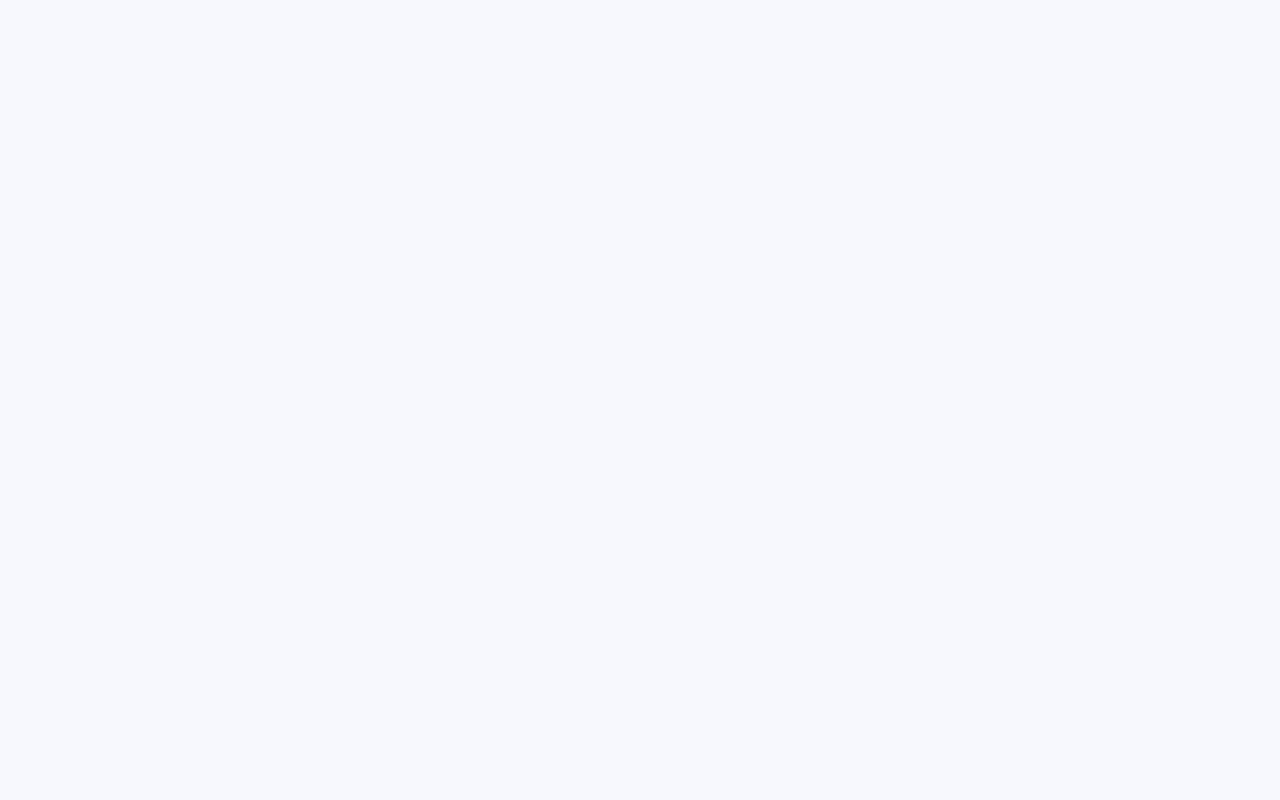
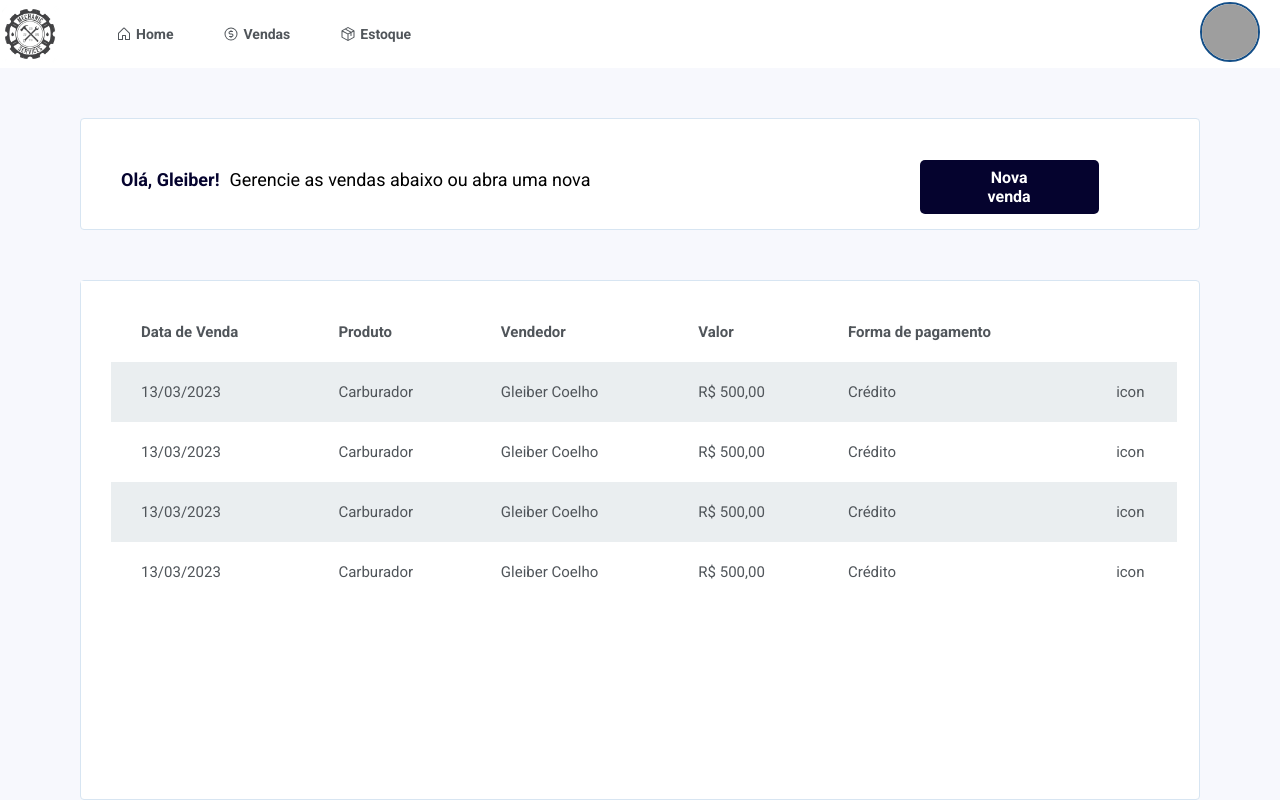
Before and after one commit to gleibercoelho/vite-project, a React (Vite) app: page /vendas in a window 1280 px wide. Before the commit this address had no page. Built offline with nearby package versions, Linux system fonts and the light colour scheme; sample sign-in values are in the browser's storage; grey boxes are pictures that could not be loaded; a web font is replaced by a local one.

Commit message:
add Sales Page

```diff
--- a/package.json
+++ b/package.json
@@ -9,7 +9,11 @@
     "preview": "vite preview"
   },
   "dependencies": {
+    "@emotion/react": "^11.10.6",
+    "@emotion/styled": "^11.10.6",
     "@hookform/resolvers": "^2.9.11",
+    "@mui/material": "^5.11.12",
+    "@mui/x-data-grid": "^6.0.1",
     "@phosphor-icons/react": "^2.0.5",
     "dom": "^0.0.3",
     "react": "^18.2.0",
--- a/src/components/ButtonPrimary/index.tsx
+++ b/src/components/ButtonPrimary/index.tsx
@@ -1,7 +1,7 @@
 import { Button } from "./style";
 
 interface IButtonProps extends React.ButtonHTMLAttributes<HTMLButtonElement> {
-    title: string;
+    title: any;
 }
 
 export const ButtonPrimary = (props: IButtonProps) => {
--- /dev/null
+++ b/src/components/Cabecalho/style.ts
@@ -0,0 +1,47 @@
+import styled from "styled-components";
+
+export const Cabecalho = styled.header`
+    display: flex;
+    flex-direction: row;
+    flex-wrap: wrap;
+    background-color: #fff;
+    height: 112px;
+    margin: 50px 80px;
+    border: 1px solid #D7E5F2;
+    border-radius: 4px;
+    align-content: baseline;
+
+
+    h2{
+        font-family: 'Roboto';
+    font-style: normal;
+    font-weight: 700;
+    font-size: 18px;
+    line-height: 21px;
+    text-align: center;
+    color: #05032E;
+    padding-left: 40px;
+    margin-top: 50px
+
+    }
+
+    span{
+        font-family: 'Roboto';
+        font-style: normal;
+        font-weight: 400;
+        font-size: 18px;
+        line-height: 21px;
+        align-content: flex-start;
+        padding-left: 10px;
+        margin-top: 50px
+    }
+
+    button {
+        flex-direction: flex;
+        margin-left: 75%;
+        margin-right: 10%;
+        align-items: center;
+        margin-top: -30px
+
+    }
+`;
--- /dev/null
+++ b/src/components/Tabela/index.tsx
@@ -0,0 +1,67 @@
+import { DataGrid, GridColDef, GridValueGetterParams, GridToolbar} from "@mui/x-data-grid";
+import { TabelaDiv } from "./style";
+import { CaretRight } from "@phosphor-icons/react";
+import { height } from "@mui/system";
+/* import { useDemoData } from '@mui/x-data-grid-generator'; */
+
+
+
+const columns: GridColDef[]= [
+    {field: "dataVenda", headerName: "Data de Venda", maxWidth: 250 },
+    {field: "produtoName", headerName: "Produto", maxWidth: 250 },
+    {field: "vendendorName", headerName: "Vendendor", maxWidth: 250 },
+    {field: "valor", headerName: "Valor", maxWidth: 250 },
+    {field: "formaPagamento", headerName: "Forma de pagamento", maxWidth: 250 },
+
+
+
+]
+
+const rows = [
+    {id: 1, dataVenda: "14/03/2023", produtoName: "Carburador", vendendorName: "Gleiber Coelho", valor: "R$ 150;00", formaPagamento: "Crédito" },
+    {id: 3, dataVenda: '14/03/2023', produtoName: "Carburador", vendendorName: "Gleiber Coelho", valor: "R$ 150;00", formaPagamento: "Crédito" },
+    {id: 2, dataVenda: '14/03/2023', produtoName: "Carburador", vendendorName: "Gleiber Coelho", valor: "R$ 150;00", formaPagamento: "Crédito" },
+    {id: 4, dataVenda: '14/03/2023', produtoName: "Carburador", vendendorName: "Gleiber Coelho", valor: "R$ 150;00", formaPagamento: "Crédito" },
+    {id: 5, dataVenda: '14/03/2023', produtoName: "Carburador", vendendorName: "Gleiber Coelho", valor: "R$ 150;00", formaPagamento: "Crédito" },
+    {id: 6, dataVenda: '14/03/2023', produtoName: "Carburador", vendendorName: "Gleiber Coelho", valor: "R$ 150;00", formaPagamento: "Crédito" },
+    {id: 7, dataVenda: '14/03/2023', produtoName: "Carburador", vendendorName: "Gleiber Coelho", valor: "R$ 150;00", formaPagamento: "Crédito" },
+    {id: 8, dataVenda: '14/03/2023', produtoName: "Carburador", vendendorName: "Gleiber Coelho", valor: "R$ 150;00", formaPagamento: "Crédito" },
+    {id: 9, dataVenda: '14/03/2023', produtoName: "Carburador", vendendorName: "Gleiber Coelho", valor: "R$ 150;00", formaPagamento: "Crédito" },
+    {id: 10, dataVenda: '14/03/2023', produtoName: "Carburador", vendendorName: "Gleiber Coelho", valor: "R$ 150;00", formaPagamento: "Crédito" },
+    {id: 11, dataVenda: '14/03/2023', produtoName: "Carburador", vendendorName: "Gleiber Coelho", valor: "R$ 150;00", formaPagamento: "Crédito" },
+    {id: 12, dataVenda: '14/03/2023', produtoName: "Carburador", vendendorName: "Gleiber Coelho", valor: "R$ 150;00", formaPagamento: "Crédito" },
+    {id: 13, dataVenda: '14/03/2023', produtoName: "Carburador", vendendorName: "Gleiber Coelho", valor: "R$ 150;00", formaPagamento: "Crédito" },
+]
+
+/* export default function ToolbarGrid() {
+    const { data } = useDemoData({
+      dataSet: 'Commodity',
+      rowLength: 13,
+      maxColumns: 6,
+
+    });
+} */
+
+export function Tabela() {
+    return (
+    <TabelaDiv>
+        <table style={{height: 560, width: 1760, margin: 'auto'}}>
+            <DataGrid rows={rows}
+                columns={columns}
+                rowCount={13}
+                initialState={{
+                    pagination: {
+                      paginationModel: {
+                        pageSize: 5
+                      },
+                    },
+                  }}
+                  pageSizeOptions={[5]}
+
+                 />
+
+
+        </table>
+    </TabelaDiv>
+    )
+}
--- a/src/components/header/style.ts
+++ b/src/components/header/style.ts
@@ -42,5 +42,6 @@ export const ContentImageUser = styled.div`
         width: 60px;
         height: 60px;
         border-radius: 100%;
+        margin-right: 20px
     }
 `;
--- /dev/null
+++ b/src/pages/vendas/index.tsx
@@ -0,0 +1,84 @@
+import { useEffect } from "react";
+import { useNavigate } from "react-router-dom";
+import { ButtonPrimary } from "../../components/ButtonPrimary";
+import { Button } from "../../components/ButtonPrimary/style";
+import { Cabecalho } from "../../components/Cabecalho/style";
+import { Header } from "../../components/header";
+import { Plus, Rows } from "@phosphor-icons/react";
+import { ContentBodyVendas, ContainerVendas, ContentTitleVendas } from "./style";
+import { Tabela } from "../../components/Tabela";
+
+
+
+export function Vendas() {
+
+    const navigate = useNavigate();
+    useEffect(() => {
+        const infoUserStorage = localStorage.getItem('@userInformationAccount');
+        if (infoUserStorage) {
+            console.log(infoUserStorage)
+        } else {
+            navigate('/login');
+        }
+    }, [])
+    return (
+        <>
+            <Header />
+            <Cabecalho>
+                <h2>Olá, Gleiber!</h2> <span> Gerencie as vendas abaixo ou abra uma nova</span>
+                <ButtonPrimary title={"Nova venda"}>
+                    <button>Nova venda</button>
+                </ButtonPrimary>
+            </Cabecalho>
+            <ContainerVendas>
+                <ContentTitleVendas>
+                    <table>
+                        <tr>
+                            <th>Data de Venda</th>
+                            <th>Produto</th>
+                            <th>Vendedor</th>
+                            <th>Valor</th>
+                            <th>Forma de pagamento</th>
+                            <th></th>
+                        </tr>
+                        <tr>
+                            <td>13/03/2023</td>
+                            <td>Carburador</td>
+                            <td>Gleiber Coelho</td>
+                            <td>R$ 500,00</td>
+                            <td>Crédito</td>
+                            <td>icon</td>
+                        </tr>
+                        <tr>
+                            <td>13/03/2023</td>
+                            <td>Carburador</td>
+                            <td>Gleiber Coelho</td>
+                            <td>R$ 500,00</td>
+                            <td>Crédito</td>
+                            <td>icon</td>
+                        </tr>
+                        <tr>
+                            <td>13/03/2023</td>
+                            <td>Carburador</td>
+                            <td>Gleiber Coelho</td>
+                            <td>R$ 500,00</td>
+                            <td>Crédito</td>
+                            <td>icon</td>
+                        </tr>
+                        <tr>
+                            <td>13/03/2023</td>
+                            <td>Carburador</td>
+                            <td>Gleiber Coelho</td>
+                            <td>R$ 500,00</td>
+                            <td>Crédito</td>
+                            <td>icon</td>
+                        </tr>
+                    </table>
+                </ContentTitleVendas>
+                <ContentBodyVendas>
+                    {/* <Tabela/> */}
+                </ContentBodyVendas>
+            </ContainerVendas>
+        </>
+    )
+}
--- /dev/null
+++ b/src/pages/vendas/style.ts
@@ -0,0 +1,58 @@
+import styled from "styled-components";
+
+export const ContainerVendas = styled.div`
+
+height: 65vh;
+background: #FFFFFF;
+box-shadow: 0px 10px 16px rgba(0, 0, 0, 0.25);
+border-radius: 6px;
+margin: 50px 80px 0px 80px;
+
+border: 1px solid #D7E5F2;
+border-radius: 4px;
+box-shadow: none;
+`
+export const ContentTitleVendas = styled.div`
+    table{
+
+        font-family: 'Roboto';
+        font-style: normal;
+        font-weight: 400;
+        font-size: 15px;
+        line-height: 18px;
+        color: #50555A;
+        background-color: #fff;
+        text-align: left;
+        border-spacing: 0;
+        padding-left: 30px;
+        padding-top: 21px;
+        padding-bottom: 21px;
+        width: 98%;
+        height: 90%;
+
+        th{
+            padding-left: 30px;
+            padding-top: 21px;
+            padding-bottom: 21px;
+        }
+
+        td{
+            padding-left: 30px;
+            padding-top: 21px;
+            padding-bottom: 21px;
+        }
+
+        tr:nth-child(even){
+            background-color: #EAEEF0;
+        }
+
+        tr:hover {
+            color: #fff;
+            background-color: #05032E;
+        }
+    }
+
+`
+export const ContentBodyVendas = styled.div`
+
+`
--- a/src/router.tsx
+++ b/src/router.tsx
@@ -2,6 +2,7 @@ import { Route, Routes } from "react-router";
 import { BrowserRouter } from "react-router-dom";
 import { Home } from "./pages/home";
 import { Login } from "./pages/login";
+import { Vendas } from "./pages/vendas";
 
 export default function Router() {
     return (
@@ -9,6 +10,7 @@ export default function Router() {
         <Routes>
             <Route path="/" element={<Home/>}/>
             <Route path="/login" element={<Login/>}/>
+            <Route path="/vendas" element={<Vendas/>} />
         </Routes>
         </BrowserRouter>
     )
```
Also changed, not shown: src/components/Cabecalho/index.tsx (added, +17 -0 lines), 1 other file (tests, documents, lock files or other folders).
